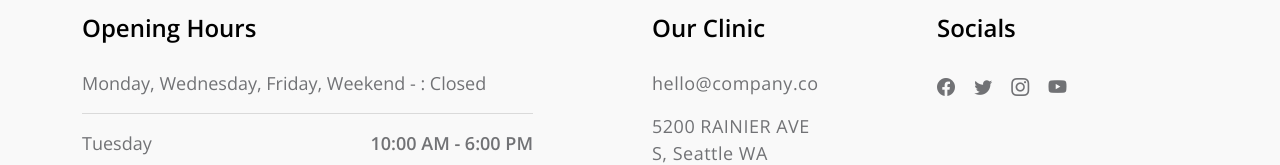
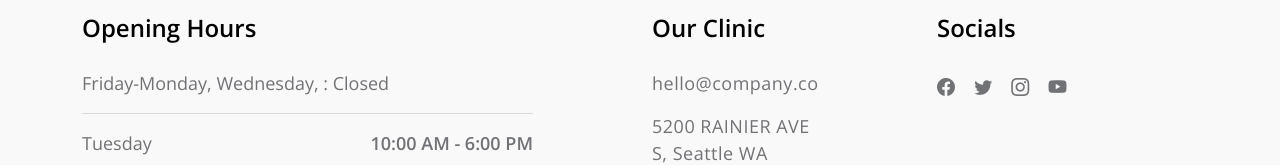
Before and after one commit to LumiGidey/AnkleFootClinic, a plain HTML site: page index.html in a window 1280 px wide. Shown: the part 4561-4726 px from the top of the page. Drawn offline with nearby package versions, Linux system fonts and the light colour scheme.

Commit message:
Update index.html

```diff
--- a/index.html
+++ b/index.html
@@ -423,7 +423,7 @@ https://templatemo.com/tm-566-medic-care
 
                         <ul class="list-group list-group-flush">
                             <li class="list-group-item d-flex">
-                               Monday, Wednesday, Friday, Weekend - : Closed
+                               Friday-Monday, Wednesday, : Closed
                             </li>
 
                             <li class="list-group-item d-flex">
```
